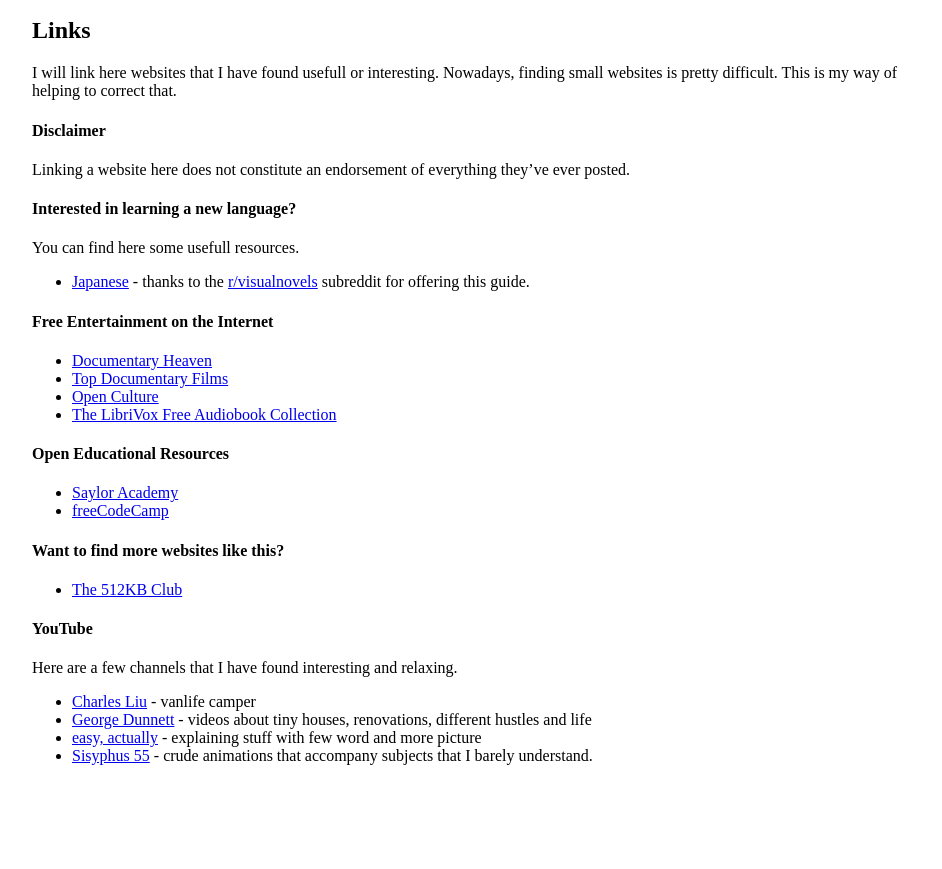
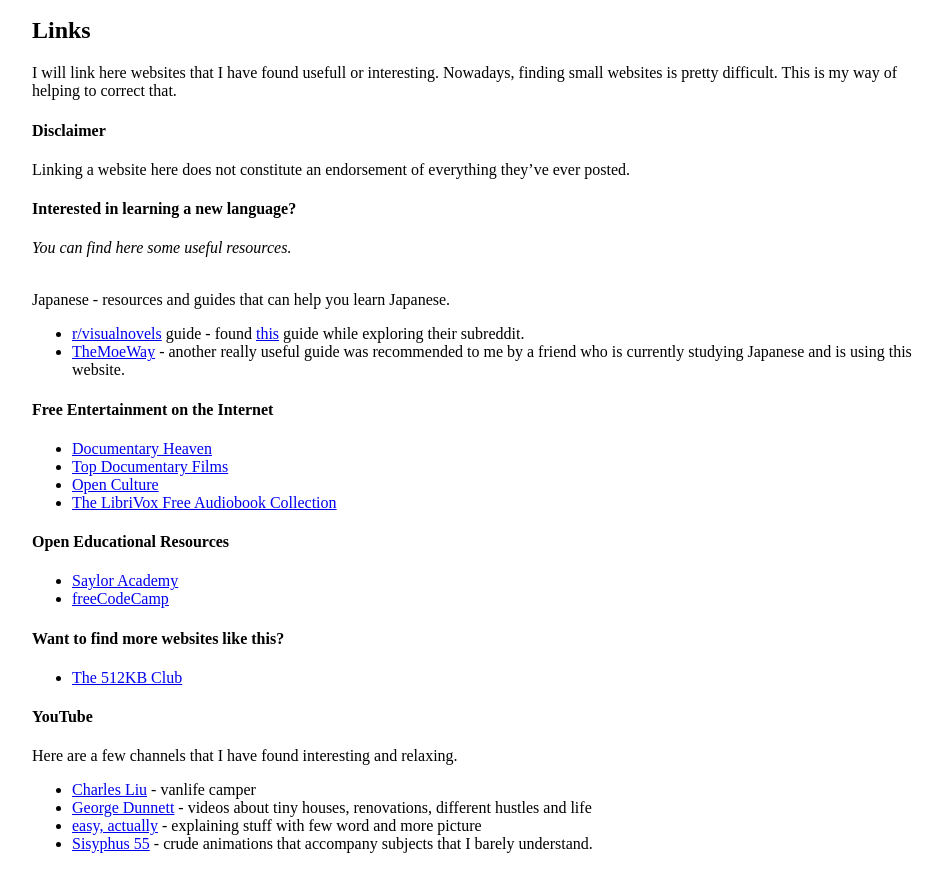
Before and after one commit to shaggsteru/htmlwebiste, a plain HTML site: page links.html in a window 1280 px wide. Shown: the part 79-948 px from the top of the page, without its empty margins (158-1100 px from the left). Before the commit the page ends 860 px from the top, so only its background shows below. Drawn offline with Linux system fonts and the light colour scheme.

Commit message:
Update links.html

```diff
--- a/links.html
+++ b/links.html
@@ -28,9 +28,12 @@
         <p>Linking a website here does not constitute an endorsement of everything they’ve ever posted.</p>
 
         <h4>Interested in learning a new language?</h4>
-        <p>You can find here some usefull resources.</p>
+        <p><i>You can find here some useful resources.</i></p><br>
+
+	    Japanese - resources and guides that can help you learn Japanese.<br>
         <ul>
-            <li><a href="https://docs.google.com/document/d/15uvv72eVFBtcOlfHaHUfT_HhZsgWxd7VjT9u-zVSwdw/pub">Japanese</a> - thanks to the <a href="https://www.reddit.com/r/visualnovels/">r/visualnovels</a> subreddit for offering this guide.</li>
+            <li><a href="https://www.reddit.com/r/visualnovels/">r/visualnovels</a> guide - found <a href="https://docs.google.com/document/d/15uvv72eVFBtcOlfHaHUfT_HhZsgWxd7VjT9u-zVSwdw/pub">this</a> guide while exploring their subreddit.</li>
+            <li><a href="https://learnjapanese.moe/">TheMoeWay</a> - another really useful guide was recommended to me by a friend who is currently studying Japanese and is using this website.</li>
         </ul>
 
         <h4>Free Entertainment on the Internet</h4>
```
